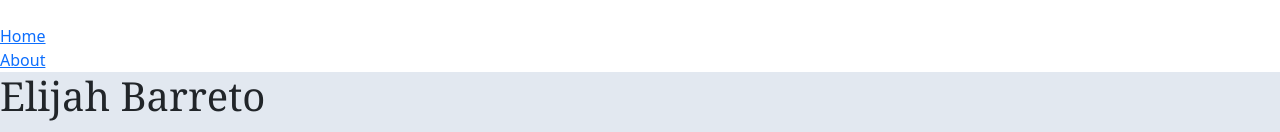
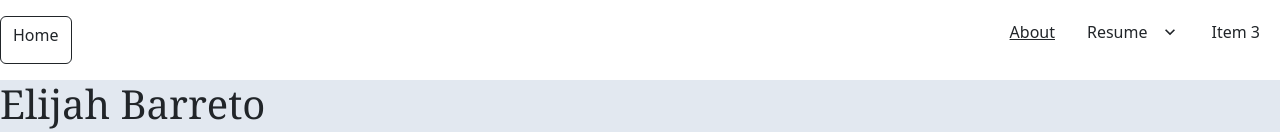
Before and after one commit to ElijahBcodes/eli-portfolio, a React (Create React App) app: page / in a window 1280 px wide. Shown: the top 132 px of the page. Built offline with nearby package versions, Linux system fonts and the light colour scheme.

Commit message:
navbar works, needs links and styling

```diff
--- a/src/components/Navigation.js
+++ b/src/components/Navigation.js
@@ -1,6 +1,7 @@
 import { Link, useLocation ,} from 'react-router-dom'
 import React, { useEffect, useState } from 'react'
 import { FcMenu } from "react-icons/fc";
+import {NavLink} from 'react-router-dom'
 
 const Navigation = () => {
     const [expandNavbar, setExpandNavbar] = useState(false);
@@ -13,20 +14,26 @@ const Navigation = () => {
 
 
     return (
-        <div className='m:h-9 shadow-md w-full top-0 left-0'  id={expandNavbar ? "open" : "close"}>
-            <div className='toggleButton'>
-                <button
-                    onClick={() => {
-                        setExpandNavbar((prev) => !prev);
-                    }}
-                >
-                    {/* <FcMenu /> */}
-                </button>
-            </div>
-            <div className=''>
-                <Link to="/"> Home </Link>
-                <br></br>
-                <Link to="/About"> About </Link>
+        <div className="navbar bg-base-100">
+            <div className="flex-1">
+            <NavLink to="/" className="btn btn-ghost normal-case text-xl">Home
+            </NavLink>
+        </div>
+        <div className="flex-none">
+            <ul className="menu menu-horizontal px-1">
+            <li><NavLink to='/about'>About</NavLink></li>
+            <li tabIndex={0}>
+                <a>
+                Resume
+                <svg className="fill-current" xmlns="http://www.w3.org/2000/svg" width="20" height="20" viewBox="0 0 24 24"><path d="M7.41,8.58L12,13.17L16.59,8.58L18,10L12,16L6,10L7.41,8.58Z"/></svg>
+                </a>
+                <ul className="p-2 bg-base-100">
+                <li><a>Projects</a></li>
+                <li><a>Skills</a></li>
+                </ul>
+            </li>
+            <li><a>Item 3</a></li>
+            </ul>
             </div>
         </div>
     )
```
